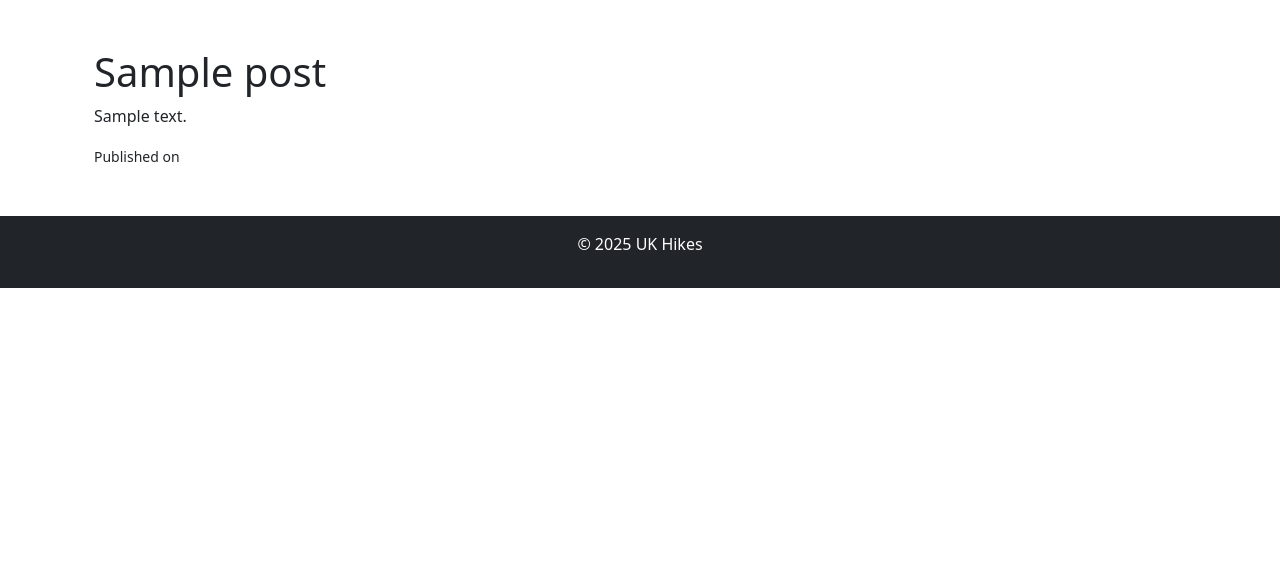
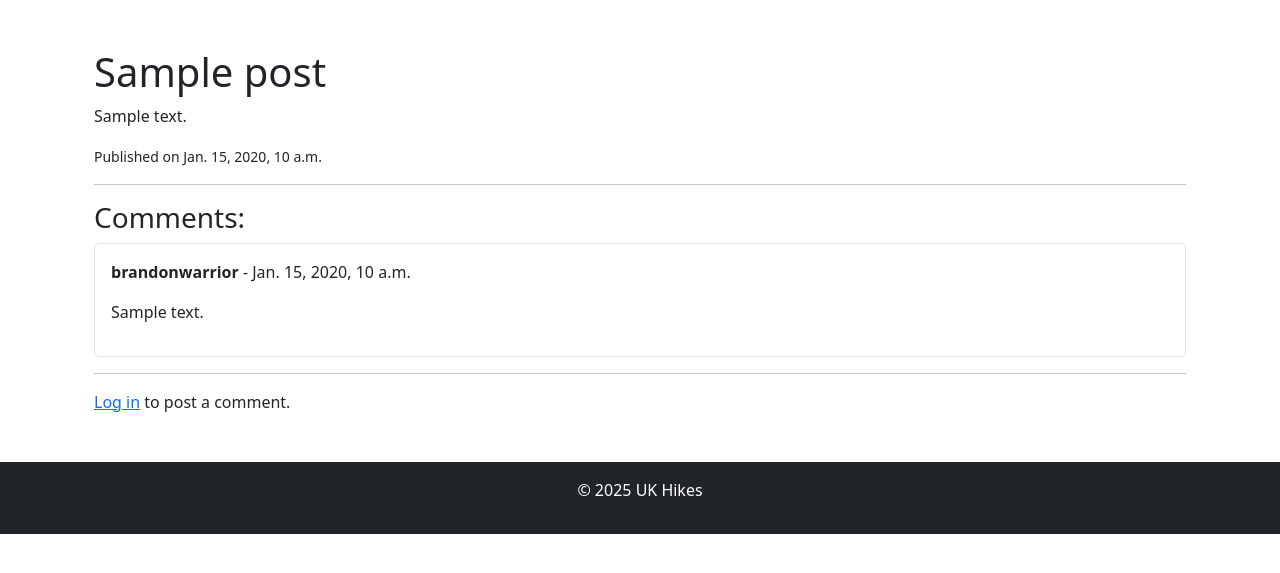
Before and after one commit to BrandonWarrior/ukhikes, a Django app: a page that uses blog/templates/blog/post_detail.html in a window 1280 px wide. Shown: the part 56-629 px from the top of the page. Run offline with Django 4.2, Linux system fonts and the light colour scheme; data comes from the database, SQL or seed files in the repository; tables that the repository leaves empty hold one stand-in row (values such as "Sample post").

Commit message:
Added comment functionality with CRUD

```diff
--- a/blog/forms.py
+++ b/blog/forms.py
@@ -1,7 +1,13 @@
 from django import forms
-from .models import Post
+from .models import Post, Comment
 
 class PostForm(forms.ModelForm):
     class Meta:
         model = Post
         fields = ['title', 'content', 'status']
+
+class CommentForm(forms.ModelForm):
+    class Meta:
+        model = Comment
+        fields = ['content']
+        labels = {'content': ''}
--- a/blog/models.py
+++ b/blog/models.py
@@ -22,3 +22,17 @@
 
     def __str__(self):
         return self.title
+
+# Comment model
+class Comment(models.Model):
+    post = models.ForeignKey(Post, on_delete=models.CASCADE, related_name="comments")
+    author = models.ForeignKey(User, on_delete=models.CASCADE, related_name="comments")
+    content = models.TextField()
+    created_at = models.DateTimeField(auto_now_add=True)
+    approved = models.BooleanField(default=False)
+
+    class Meta:
+        ordering = ["-created_at"]
+
+    def __str__(self):
+        return f"Comment by {self.author} on {self.post.title}"
--- a/blog/templates/blog/post_detail.html
+++ b/blog/templates/blog/post_detail.html
@@ -3,6 +3,38 @@
 <div class="container mt-5">
     <h1>{{ post.title }}</h1>
     <p>{{ post.content }}</p>
-    <p><small>Published on {{ post.created_on }}</small></p>
+    <p><small>Published on {{ post.created_at }}</small></p>
+
+    <hr>
+
+    <!-- Comments Section -->
+    <h3>Comments:</h3>
+    {% for comment in comments %}
+        <div class="mb-3 p-3 border rounded">
+            <p><strong>{{ comment.author }}</strong> - {{ comment.created_at }}</p>
+            <p>{{ comment.content }}</p>
+
+            {% if user == comment.author %}
+                <a href="{% url 'edit_comment' comment.id %}" class="btn btn-sm btn-warning">Edit</a>
+                <a href="{% url 'delete_comment' comment.id %}" class="btn btn-sm btn-danger">Delete</a>
+            {% endif %}
+        </div>
+    {% empty %}
+        <p>No comments yet. Be the first to comment!</p>
+    {% endfor %}
+
+    <hr>
+
+    <!-- Comment Form -->
+    {% if user.is_authenticated %}
+        <h4>Add a Comment:</h4>
+        <form method="POST">
+            {% csrf_token %}
+            {{ form.as_p }}
+            <button type="submit" class="btn btn-primary">Post Comment</button>
+        </form>
+    {% else %}
+        <p><a href="{% url 'login' %}">Log in</a> to post a comment.</p>
+    {% endif %}
 </div>
 {% endblock %}
--- a/blog/urls.py
+++ b/blog/urls.py
@@ -1,11 +1,13 @@
 from django.urls import path
-from .views import home, register, user_login, user_logout, post_detail, create_post
+from .views import home, register, user_login, user_logout, post_detail, create_post, edit_comment, delete_comment
 
 urlpatterns = [
     path('', home, name='home'),
     path('register/', register, name='register'),
     path('login/', user_login, name='login'),
     path('logout/', user_logout, name='logout'),
-    path('post/<slug:slug>/', post_detail, name='post_detail'),  # ✅ Use slug instead of post_id
+    path('post/<slug:slug>/', post_detail, name='post_detail'),
     path('create/', create_post, name='create_post'),
+    path('comment/<int:comment_id>/edit/', edit_comment, name='edit_comment'),
+    path('comment/<int:comment_id>/delete/', delete_comment, name='delete_comment'),
 ]
--- a/blog/views.py
+++ b/blog/views.py
@@ -2,8 +2,8 @@
 from django.contrib.auth.decorators import login_required
 from django.contrib.auth import login, logout, authenticate
 from django.contrib import messages
-from .models import Post
-from .forms import PostForm
+from .models import Post, Comment
+from .forms import PostForm, CommentForm
 from django.contrib.auth.forms import UserCreationForm, AuthenticationForm
 
 # Home View (Show Only Published Posts)
@@ -12,11 +12,25 @@
     posts = Post.objects.filter(status=1).order_by('-created_at')
     return render(request, 'blog/home.html', {'posts': posts})
 
-# Post Detail View (Now Uses Slugs)
+# Post Detail View (Includes Comments)
 def post_detail(request, slug):
-    """Displays a single post."""
+    """Displays a single post and its comments."""
     post = get_object_or_404(Post, slug=slug, status=1)
-    return render(request, 'blog/post_detail.html', {'post': post})
+    comments = post.comments.filter(approved=True).order_by("-created_at")
+
+    if request.method == "POST":
+        form = CommentForm(request.POST)
+        if form.is_valid():
+            comment = form.save(commit=False)
+            comment.post = post
+            comment.author = request.user
+            comment.save()
+            messages.success(request, "Your comment has been submitted and is awaiting approval!")
+            return redirect('post_detail', slug=post.slug)
+    else:
+        form = CommentForm()
+
+    return render(request, 'blog/post_detail.html', {'post': post, 'comments': comments, 'form': form})
 
 # Register View
 def register(request):
@@ -72,3 +86,30 @@
         form = PostForm()
 
     return render(request, 'blog/create_post.html', {'form': form})
+
+# Edit Comment View
+@login_required
+def edit_comment(request, comment_id):
+    """Allows users to edit their own comments."""
+    comment = get_object_or_404(Comment, id=comment_id, author=request.user)
+
+    if request.method == "POST":
+        form = CommentForm(request.POST, instance=comment)
+        if form.is_valid():
+            form.save()
+            messages.success(request, "Your comment has been updated!")
+            return redirect('post_detail', slug=comment.post.slug)
+    else:
+        form = CommentForm(instance=comment)
+
+    return render(request, 'blog/edit_comment.html', {'form': form, 'comment': comment})
+
+# Delete Comment View
+@login_required
+def delete_comment(request, comment_id):
+    """Allows users to delete their own comments."""
+    comment = get_object_or_404(Comment, id=comment_id, author=request.user)
+    post_slug = comment.post.slug
+    comment.delete()
+    messages.success(request, "Your comment has been deleted.")
+    return redirect('post_detail', slug=post_slug)
--- a/ukhikes/settings.py
+++ b/ukhikes/settings.py
@@ -11,7 +11,7 @@
 
 # Security Settings
 SECRET_KEY = os.getenv('SECRET_KEY', 'django-insecure-wwfshzz==l8_+s(99staqopy=trqws2adfz^#1nz(v@-sizhfh')
-DEBUG = True
+DEBUG = False
 
 SITE_ID = 1
 
```
Also changed, not shown: blog/admin.py (+12 -1 lines), blog/migrations/0003_comment.py (added).
